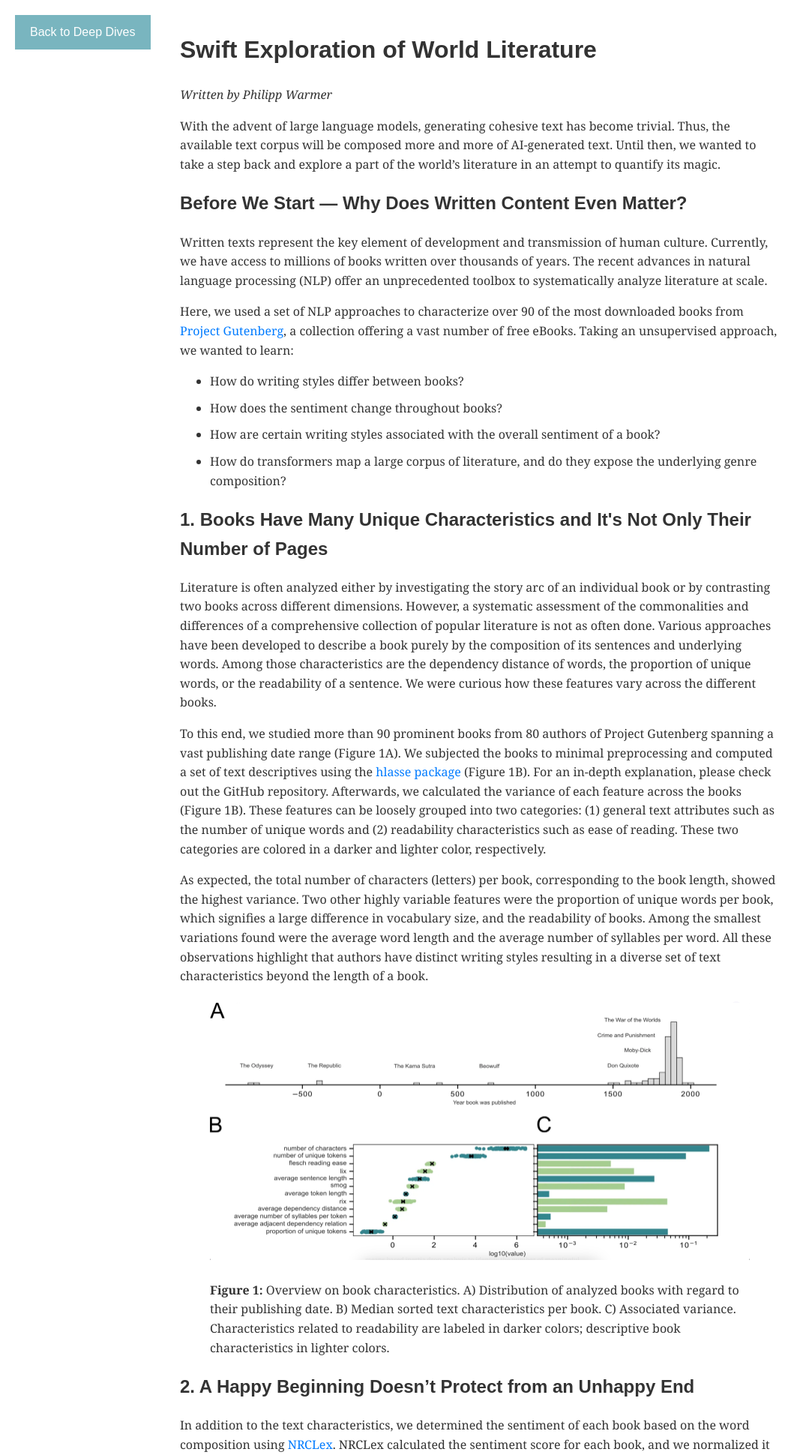
After one commit to PhilWa/corner, a Flask app: page /swift in a window 1280 px wide. The commit adds this page. Shown: the top 1940 px of the page at 75% size, without its empty margins (0-1079 px from the left). Run offline with Flask 3, Linux system fonts and the light colour scheme.

Commit message:
added swift exploration

```diff
--- a/app.py
+++ b/app.py
@@ -144,6 +144,11 @@ def watson():
     return render_template("watson.html")
 
 
+@app.route("/swift")
+def swift():
+    return render_template("swift.html")
+
+
 if __name__ == "__main__":
     is_mac = platform.system() == "Darwin"
     is_production = os.environ.get("PRODUCTION", "false").lower() == "true"
--- a/templates/index.html
+++ b/templates/index.html
@@ -53,8 +53,8 @@
             <li><a href="{{ url_for('conditional_relation_extraction') }}">LLMs as Pivot Table for Text</a></li>
             <li><a href="{{ url_for('rag_architecture') }}">Real World Learnings about RAG Architecture</a></li>
             <li><a href="{{ url_for('watson') }}">Unsupervised Name Matching</a></li>
+            <li><a href="{{ url_for('swift') }}">Swift Exploration of World Literature</a></li>
             <li><a href="{{ url_for('index') }}">More is on the way - dont miss it, sign up!</a></li>
-
         </ul>
     </div>
 </div>
--- /dev/null
+++ b/templates/swift.html
@@ -0,0 +1,271 @@
+<!DOCTYPE html>
+<html lang="en">
+
+<head>
+    <meta charset="UTF-8">
+    <meta name="viewport" content="width=device-width, initial-scale=1.0">
+    <title>The Little Things Around LLM Applications</title>
+    <link rel="icon" type="image/x-icon" href="{{ url_for('static', filename='favicon.ico') }}">
+    <link rel="stylesheet"
+        href="https://cdnjs.cloudflare.com/ajax/libs/highlight.js/11.7.0/styles/monokai-sublime.min.css">
+    <script src="https://cdnjs.cloudflare.com/ajax/libs/highlight.js/11.7.0/highlight.min.js"></script>
+    <script>hljs.highlightAll();</script>
+    <style>
+        body {
+            font-family: Georgia, 'Times New Roman', Times, serif;
+            line-height: 1.6;
+            max-width: 800px;
+            margin: auto;
+            padding: 20px;
+            color: #333;
+        }
+
+        h1,
+        h2,
+        h3 {
+            font-family: Arial, sans-serif;
+            color: #333;
+        }
+
+        a {
+            color: #007bff;
+            text-decoration: none;
+        }
+
+        a:hover {
+            text-decoration: underline;
+        }
+
+        ul,
+        ol {
+            margin-bottom: 20px;
+        }
+
+        li {
+            margin-bottom: 10px;
+        }
+
+        .back-button {
+            position: fixed;
+            top: 20px;
+            left: 20px;
+            background-color: rgb(121, 181, 191);
+            color: white;
+            padding: 10px 20px;
+            text-decoration: none;
+            font-family: Arial, sans-serif;
+            transition: background-color 0.3s ease;
+        }
+
+        .back-button:hover {
+            background-color: rgb(101, 161, 171);
+            text-decoration: none;
+        }
+
+        pre code {
+            border-radius: 8px;
+            padding: 1em;
+            font-size: 14px;
+            line-height: 1.5;
+            box-shadow: 0 4px 6px rgba(0, 0, 0, 0.1);
+        }
+
+        /* Custom scrollbar for code blocks */
+        pre code::-webkit-scrollbar {
+            width: 8px;
+            height: 8px;
+        }
+
+        pre code::-webkit-scrollbar-thumb {
+            background-color: #666;
+            border-radius: 4px;
+        }
+
+        pre code::-webkit-scrollbar-track {
+            background-color: #333;
+            border-radius: 4px;
+        }
+    </style>
+</head>
+
+<a href="{{ url_for('index') }}#deep-dives" class="back-button"
+    onclick="sessionStorage.setItem('scrollToDeepDives', 'true'); return true;">Back to Deep Dives</a>
+
+
+<body>
+    <div class="content">
+        <h1>Swift Exploration of World Literature</h1>
+
+        <p><em>Written by Philipp Warmer</em></p>
+
+        <p>With the advent of large language models, generating cohesive text has become trivial. Thus, the available
+            text corpus will be composed more and more of AI-generated text. Until then, we wanted to take a step back
+            and explore a part of the world’s literature in an attempt to quantify its magic.</p>
+
+        <h2>Before We Start — Why Does Written Content Even Matter?</h2>
+        <p>Written texts represent the key element of development and transmission of human culture. Currently, we have
+            access to millions of books written over thousands of years. The recent advances in natural language
+            processing (NLP) offer an unprecedented toolbox to systematically analyze literature at scale.</p>
+        <p>Here, we used a set of NLP approaches to characterize over 90 of the most downloaded books from <a
+                href="https://www.gutenberg.org/">Project Gutenberg</a>, a collection offering a vast number of free
+            eBooks. Taking an unsupervised approach, we wanted to learn:</p>
+        <ul>
+            <li>How do writing styles differ between books?</li>
+            <li>How does the sentiment change throughout books?</li>
+            <li>How are certain writing styles associated with the overall sentiment of a book?</li>
+            <li>How do transformers map a large corpus of literature, and do they expose the underlying genre
+                composition?</li>
+        </ul>
+
+        <h2>1. Books Have Many Unique Characteristics and It's Not Only Their Number of Pages</h2>
+        <p>Literature is often analyzed either by investigating the story arc of an individual book or by contrasting
+            two books across different dimensions. However, a systematic assessment of the commonalities and differences
+            of a comprehensive collection of popular literature is not as often done. Various approaches have been
+            developed to describe a book purely by the composition of its sentences and underlying words. Among those
+            characteristics are the dependency distance of words, the proportion of unique words, or the readability of
+            a sentence. We were curious how these features vary across the different books.</p>
+        <p>To this end, we studied more than 90 prominent books from 80 authors of Project Gutenberg spanning a vast
+            publishing date range (Figure 1A). We subjected the books to minimal preprocessing and computed a set of
+            text descriptives using the <a href="https://github.com/HLasse/TextDescriptives">hlasse package</a> (Figure
+            1B). For an in-depth explanation, please check out the GitHub repository. Afterwards, we calculated the
+            variance of each feature across the books (Figure 1B). These features can be loosely grouped into two
+            categories: (1) general text attributes such as the number of unique words and (2) readability
+            characteristics such as ease of reading. These two categories are colored in a darker and lighter color,
+            respectively.</p>
+        <p>As expected, the total number of characters (letters) per book, corresponding to the book length, showed the
+            highest variance. Two other highly variable features were the proportion of unique words per book, which
+            signifies a large difference in vocabulary size, and the readability of books. Among the smallest variations
+            found were the average word length and the average number of syllables per word. All these observations
+            highlight that authors have distinct writing styles resulting in a diverse set of text characteristics
+            beyond the length of a book.</p>
+
+        <figure>
+
+            <img src="/static/images/swift_f1.png" alt="Overview on book characteristics"
+                style="max-width: 100%; height: auto; margin-bottom: 20px;">
+
+            <figcaption><strong>Figure 1:</strong> Overview on book characteristics. A) Distribution of analyzed books
+                with regard to their publishing date. B) Median sorted text characteristics per book. C) Associated
+                variance. Characteristics related to readability are labeled in darker colors; descriptive book
+                characteristics in lighter colors.</figcaption>
+        </figure>
+
+        <h2>2. A Happy Beginning Doesn’t Protect from an Unhappy End</h2>
+        <p>In addition to the text characteristics, we determined the sentiment of each book based on the word
+            composition using <a href="https://github.com/metalcorebear/NRCLex">NRCLex</a>. NRCLex calculated the
+            sentiment score for each book, and we normalized it so that books with a positive sentiment got a positive
+            and less positive books got a negative score. As expected, we found the “Sabotage Field Manual’’ and “The
+            War of the Worlds” were among the books with the most negative sentiment (Figure 2A). Among the most neutral
+            books were “Thus Spoke Zarathustra” and “Don Quixote”. “The Happy Prince” was one of the most positive
+            books.</p>
+        <p>To get a more fine-grained understanding of how the sentiment changes throughout a book, we split the content
+            of each book into the five Freytag's pyramid parts pioneered by novelist Gustav Freytag. These are
+            exposition, rising action, climax, falling action, and resolution (Figure 2B). For each of the five parts of
+            each book, we determined the sentiment and subjected it to K-means based inertia drop analysis to identify
+            the number of meaningful clusters. We found that three clusters separate the data best (Figure 2C). Looking
+            at the progression, we saw that two of the three sentiment groups had high sentiment scores that stayed
+            relatively unchanged throughout the book. The third group, corresponding to the least positive books, starts
+            out relatively positive in the exposition, and when the rising action occurs, their sentiment drops by
+            approximately 40% and remains low.</p>
+        <p>Overall, we see that the books analyzed here exhibit a broad distribution of sentiment scores and can be
+            grouped into three groups with specific sentiment changes throughout the books’ progression.</p>
+
+        <figure>
+            <!-- Placeholder for Figure 2 -->
+            <img src="/static/images/swift_f2.png" alt="Positional analysis of sentiment"
+                style="max-width: 100%; height: auto; margin-bottom: 20px;">
+
+            <figcaption><strong>Figure 2:</strong> Positional analysis of sentiment. A) Mean normalized sentiment score
+                across all books. B) Scheme depicting how books are split in parts according to Freytag's pyramid. C)
+                Sentiment cluster group by K-means inertia drop projected onto T-SNE. D) Sentiment score across the
+                three book clusters across the relative book position as defined by Freytag's pyramid (A), on the right
+                the cumulative density plot of the positive sentiment fraction across the book.</figcaption>
+        </figure>
+
+        <h2>3. Sentiment and Writing Style Are Connected?!</h2>
+        <p>To identify if text characteristics are associated with the text sentiment, we correlated them across books
+            (Figure 3A). We found that the average dependency distance (Figure 3B) and the Flesch reading ease metric
+            (Figure 3C) are most correlated with the sentiment score, meaning they describe the data best. Mean
+            dependency distance shows how close or distant related words in a sentence are, whereas Flesch reading ease
+            is a commonly used metric for readability based on the number of syllables and sentences in relation to the
+            total number of words, where a high number corresponds to a more readable text.</p>
+        <p>Despite having weak correlations, these results indicate that “hard-to-read” books tend to have a more
+            positive sentiment, whereas negative sentiment is delivered in an easier-to-read fashion.</p>
+
+        <figure>
+            <!-- Placeholder for Figure 3 -->
+            <img src="/static/images/swift_f3.png" alt="Associating text characteristics and sentiment"
+                style="max-width: 100%; height: auto; margin-bottom: 20px;">
+            <figcaption><strong>Figure 3:</strong> Associating text characteristics and sentiment. A) Sorted Spearman
+                correlation coefficients from associating the positive sentiment with given text characteristics. B)
+                Correlation of sentiment score with mean dependency distance and C) Flesch reading ease distance.
+            </figcaption>
+        </figure>
+
+        <h2>4. On the Edges of the Book Landscape Distinct Genres Can Be Found</h2>
+        <p>Next, we moved beyond descriptive text characteristics and focused on the content of each book. To get a more
+            fine-grained resolution on each book, we chunked them into pages of 100 lines each, resulting in a total of
+            approximately 10,000 pages across all books. For each page, we computed the text embeddings using
+            Bidirectional Encoder Representations from Transformers (BERT) (<a
+                href="https://github.com/explosion/spacy-transformers">spacy-transformers</a>), resulting in a numerical
+            representation of the text content of a given page. Next, we projected the numerical 768-dimensional text
+            representation onto two dimensions using T-SNE.</p>
+        <p>While the 2D distribution was overall homogeneous, we observed larger, distinct accumulations of pages in the
+            fringe regions. Hypothesizing that especially very similar books would collocate there, we highlighted books
+            with similar genres (Figure 4C). In line with our expectation, we found distinct book genres at the
+            extremes. In the northeast, books from Adventure Fiction such as “Moby Dick” or “Treasure Island” were
+            located. Below it in the southeast, we found the literature category of Epic Poetry, home to “The Iliad”,
+            “The Odyssey”, and “The History of the Peloponnesian War”. Next to it, on a particularly distinct
+            point-cloud, inhabit the Russian Classics such as “Crime and Punishment” and “War and Peace”. Above it, in
+            the northwest, Philosophical Fiction can be found with books such as “Thus Spoke Zarathustra”, “The
+            Prophet”, and “The Christmas Story”.</p>
+        <p>Given that the Russian classics are among the most esteemed books in world literature and that our analysis
+            grouped them on a distinct patch on the book map, we were tempted to catch some of its essence of greatness
+            using a numerical approach. We philosophized that the most central page in the group of Russian Classics
+            would contain some of the group’s characteristic spirit. To this end, we determined the centroid of the
+            Russian classics. It was one of the last pages of "War and Peace" by Leo Tolstoy. It contained the scene
+            where Pierre and his wife are in the drawing room of the Countess and present her with a gift, to which she
+            responds, “It’s not the gift that’s precious, my dear, but that you give it to me”.</p>
+        <p>We conclude that BERT together with T-SNE dimensionality reduction does not only group books by their content
+            and presumably the overarching genre but can also help in identifying characteristic content of each group
+            resulting in a potentially unsupervised genre classification of books and key passages of literature at
+            large.</p>
+
+        <figure>
+            <!-- Placeholder for Figure 4 -->
+            <img src="/static/images/swift_f4.png" alt="Connecting books beyond text characteristics"
+                style="max-width: 100%; height: auto; margin-bottom: 20px;">
+            <figcaption><strong>Figure 4:</strong> Connecting books beyond text characteristics. Books in the extremes
+                are highlighted and grouped. The density kernel of the three largest and most exposed books are shown
+                per group.</figcaption>
+        </figure>
+
+        <h2>So What's the TL;DR?</h2>
+        <p>Here we analyzed over 90 of the most downloaded books, spanning different time periods and cultures through
+            different lenses. Generally, we found that books do not only vary a lot in length but also in the size of
+            vocabulary used. Ranking the books by their overall sentiment showed that among the most positive books were
+            “The Problems of Philosophy” and “The Happy Prince”, whereas the most negative book was the “Simple Sabotage
+            Field Manual”.</p>
+        <p>We determined three sentiment groups among the analyzed books. While each of the three groups had a different
+            average sentiment value, only one group showed a change in sentiment throughout the story progression. As a
+            next step, one could delineate the different groups into their underlying emotions such as fear, anger,
+            anticipation, trust, surprise, sadness, disgust, joy, and further establish subgroups. In addition, it would
+            be exciting to see whether the categorization of these groups holds true when increasing the scope of the
+            books but also using orthogonal means to determine the sentiment. If so, this would hint at three,
+            surprisingly simple, sentiment archetypes in books.</p>
+        <p>Another intriguing yet less clear finding was that books that are easier to read tend to be more negative in
+            sentiment—the inverse of what Leo Tolstoy writes in his novel <em>Anna Karenina</em>: “Happy families are
+            all alike; every unhappy family is unhappy in its own way”.</p>
+        <p>Ultimately, the BERT-based literature map showed that distinct corners are inhabited by the different genres
+            of Adventure Fiction, Epic Poetry, Russian Classics, and Philosophical Fiction. We also used this book map
+            to determine core pieces of literature by selecting the centroid page of each group. Next steps could focus
+            on: 1) expanding the book collection of the literature landscape, e.g., with regards to the authors' origin,
+            or 2) mapping different levels of metadata on the landscape to chart out differences within genres.</p>
+
+        <p>Thanks to DONE for supporting this exploration—a special thanks to Heiko Kromer.</p>
+        <p>If you enjoyed this analysis, have some ideas for follow-ups, or another random idea, please feel free to
+            reach out on <a href="https://www.linkedin.com/in/philippwarmer/">LinkedIn</a>.</p>
+    </div>
+</body>
+
+</html>
```
Also changed, not shown: static/images/swift_f1.png (added), static/images/swift_f2.png (added), static/images/swift_f3.png (added), static/images/swift_f4.png (added).
